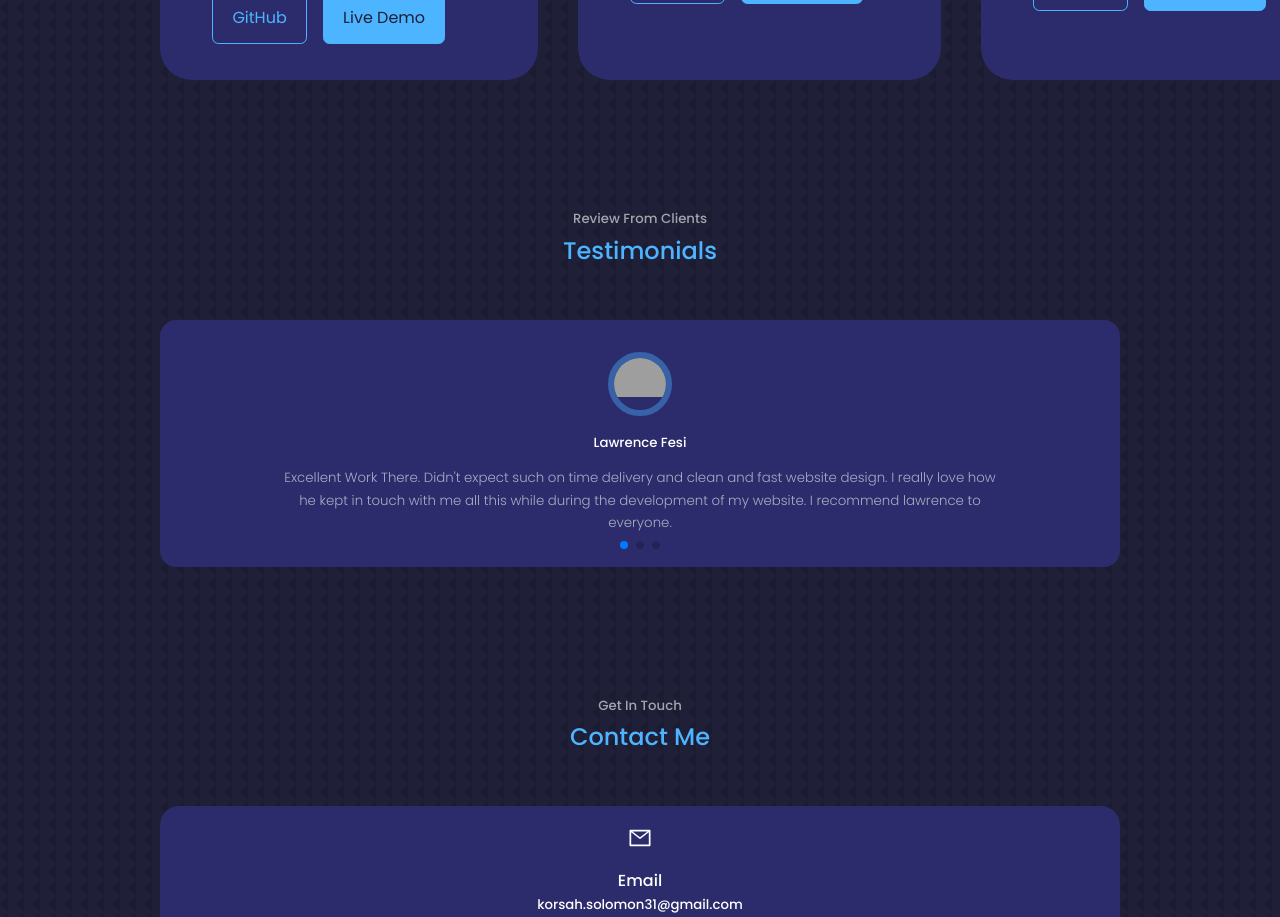
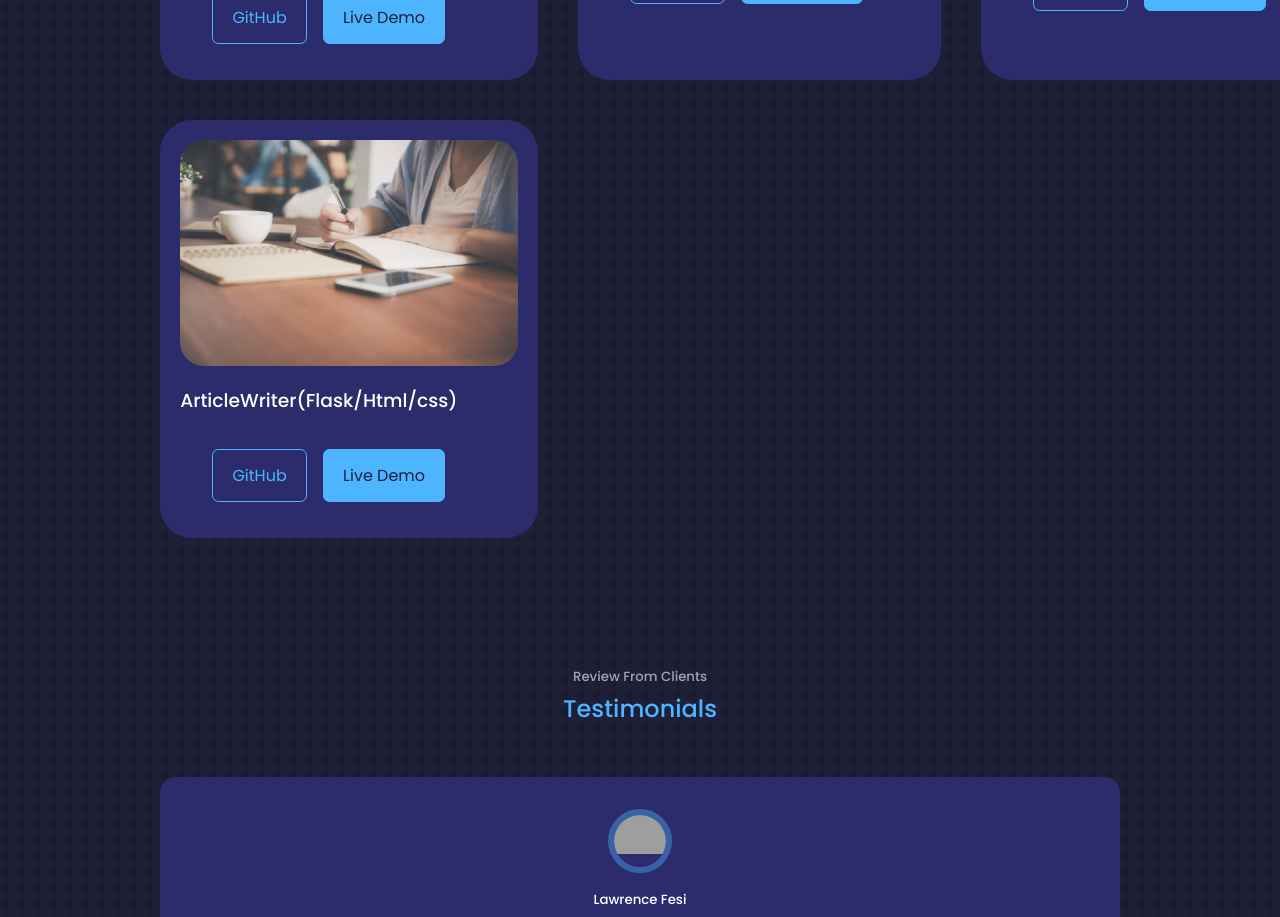
Before and after one commit to Korsah23/Portfoliowebsite, a React (Create React App) app: page / in a window 1280 px wide. Shown: the part 4480-5397 px from the top of the page. Built offline with nearby package versions, Linux system fonts and the light colour scheme; grey boxes are pictures that could not be loaded.

Commit message:
Added a portfolio item

```diff
--- a/src/components/portfolio/Portfolio.js
+++ b/src/components/portfolio/Portfolio.js
@@ -5,6 +5,7 @@ import PortImg3 from "./UrlShort.jpg";
 import notes from "./notes.jpeg";
 import jodel from "./jodel.jpeg";
 import report from "./reportgen.jpeg";
+import articlewriter from "./articlewriter.jpg";
 
 
 export default function Portfolio() {
@@ -132,6 +133,25 @@ export default function Portfolio() {
           </article>
 
 
+          <article className="portfolio__item">
+            <div className="portfolio__itemimage">
+              <img src={articlewriter} alt="" />
+            </div>
+            <h3>ArticleWriter(Flask/Html/css)</h3>
+            <div className="portfolio__itemcta">
+              <a href="https://github.com/Korsah23/articlegenerator" className="btn" target="_blank">
+                GitHub
+              </a>
+              <a
+                href="https://korsah18.pythonanywhere.com/"
+                className="btn btn-primary"
+                target="_blank"
+              >
+                Live Demo
+              </a>
+            </div>
+          </article>
+
 
 
 
```
Also changed, not shown: src/components/portfolio/articlewriter.jpg (added).
